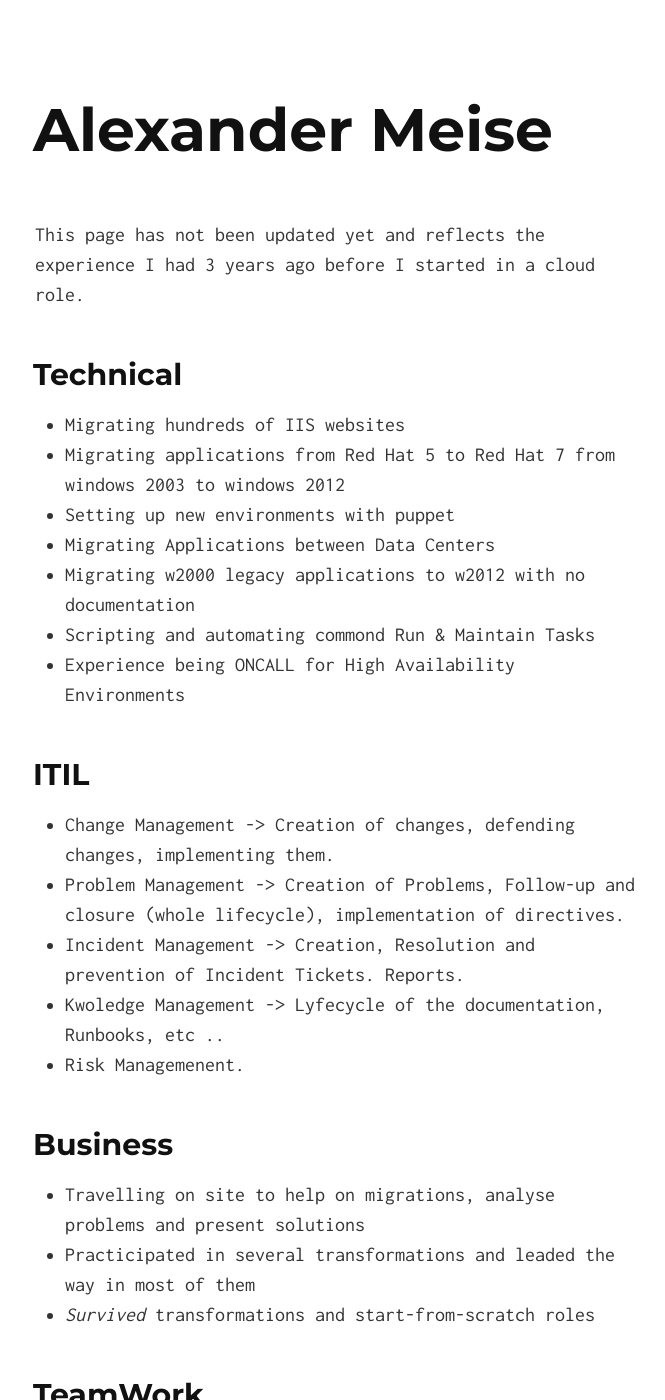
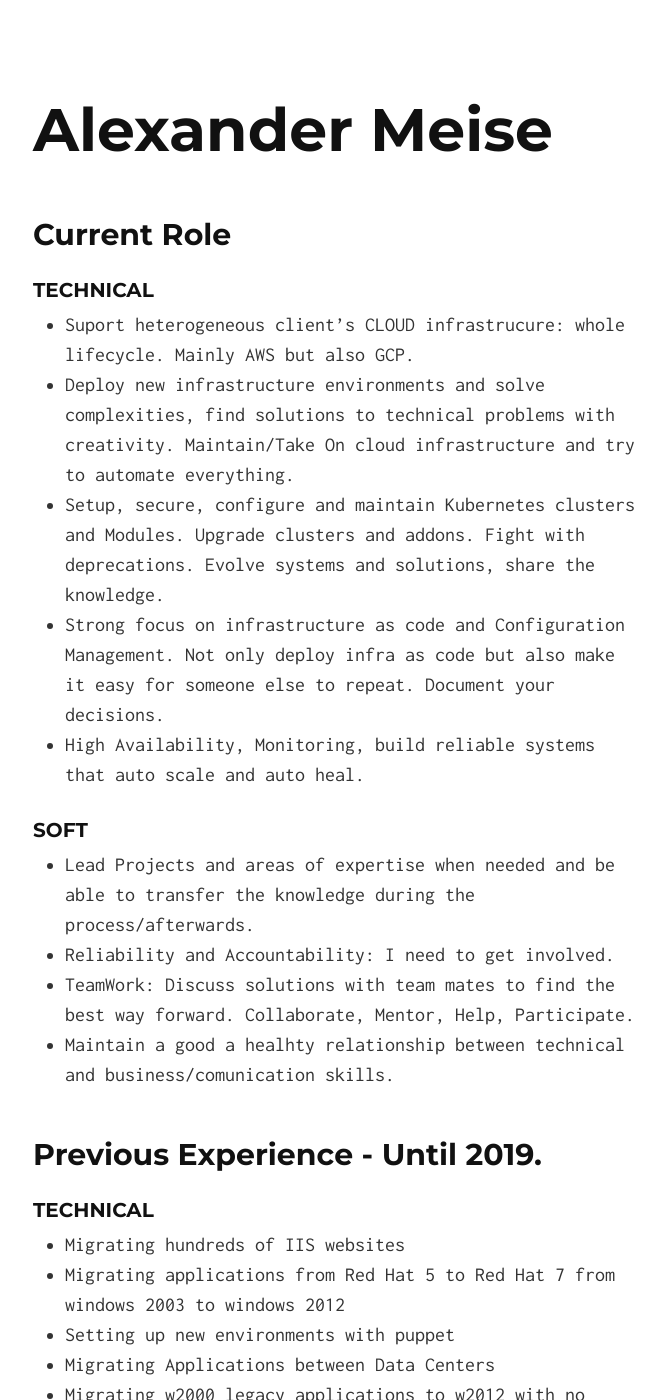
Before and after one commit to alexmeise/alexmeise.github.io, a Jekyll site: the page built from projects.md, in a window 1280 px wide and 1400 px high. Shown: the whole window, without its empty margins (305-970 px from the left). Built offline with Jekyll 4.4.1, drawn with Linux system fonts in a browser that asks for light colours; our own code applies the rules of GitHub Pages for plain Markdown files.

Commit message:
WIP: try to describe the gained experience

```diff
--- a/projects.md
+++ b/projects.md
@@ -1,6 +1,19 @@
-This page has not been updated yet and reflects the experience I had 3 years ago before I started in a cloud role.
+## Current Role
+### Technical
+* Suport heterogeneous client's CLOUD infrastrucure: whole lifecycle. Mainly AWS but also GCP.
+* Deploy new infrastructure environments and solve complexities, find solutions to technical problems with creativity. Maintain/Take On cloud infrastructure and try to automate everything.
+* Setup, secure, configure and maintain Kubernetes clusters and Modules. Upgrade clusters and addons. Fight with deprecations. Evolve systems and solutions, share the knowledge.
+* Strong focus on infrastructure as code and Configuration Management. Not only deploy infra as code but also make it easy for someone else to repeat. Document your decisions.
+* High Availability, Monitoring, build reliable systems that auto scale and auto heal.
 
-## Technical
+### Soft
+* Lead Projects and areas of expertise when needed and be able to transfer the knowledge during the process/afterwards.
+* Reliability and Accountability: I need to get involved.
+* TeamWork: Discuss solutions with team mates to find the best way forward. Collaborate, Mentor, Help, Participate.
+* Maintain a good a healhty relationship between technical and business/comunication skills.
+
+## Previous Experience - Until 2019.
+### Technical
 * Migrating hundreds of IIS websites
 * Migrating applications from Red Hat 5 to Red Hat 7 from windows 2003 to windows 2012
 * Setting up new environments with puppet
@@ -9,20 +22,20 @@ This page has not been updated yet and reflects the experience I had 3 years ago
 * Scripting and automating commond Run & Maintain Tasks
 * Experience being ONCALL for High Availability Environments
 
-## ITIL
+### ITIL
 * Change Management -> Creation of changes, defending changes, implementing them.
 * Problem Management -> Creation of Problems, Follow-up and closure (whole lifecycle), implementation of directives.
 * Incident Management -> Creation, Resolution and prevention of Incident Tickets. Reports.
 * Kwoledge Management -> Lyfecycle of the documentation, Runbooks, etc ..
 * Risk Managemenent.
 
-## Business
+### Business
 * Travelling on site to help on migrations, analyse problems and present solutions
 * Practicipated in several transformations and leaded the way in most of them
 * _Survived_ transformations and start-from-scratch roles
 
 
-## TeamWork
+### TeamWork
 * Communication Skills
 * Integration in new teams
 * Participation in the creation of new teams
@@ -31,7 +44,7 @@ This page has not been updated yet and reflects the experience I had 3 years ago
 * Work in a multi-cultural environment
 * Work Remotely
 
-## Roles
+### Roles
 * SysAdmin (Run & Maintain, Documentation, work offshore)
 * Continuity and Improvement team member (Incident, Problem and Risk, Documentation, multicultural team)
 * SME Microsoft Applications (Migrations and new insfrastructure Projects, Documentation, team work, travel on site)
```
